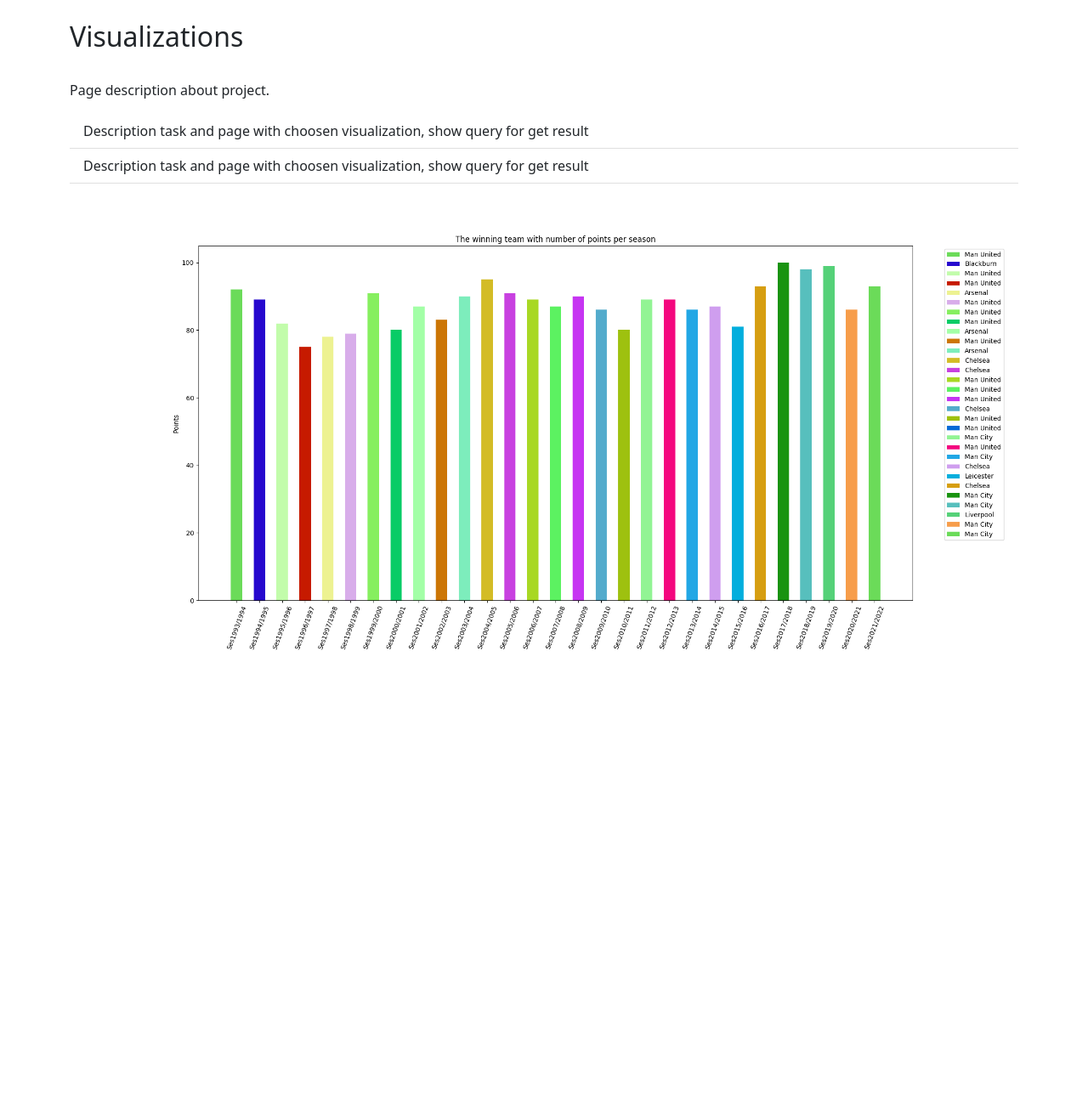
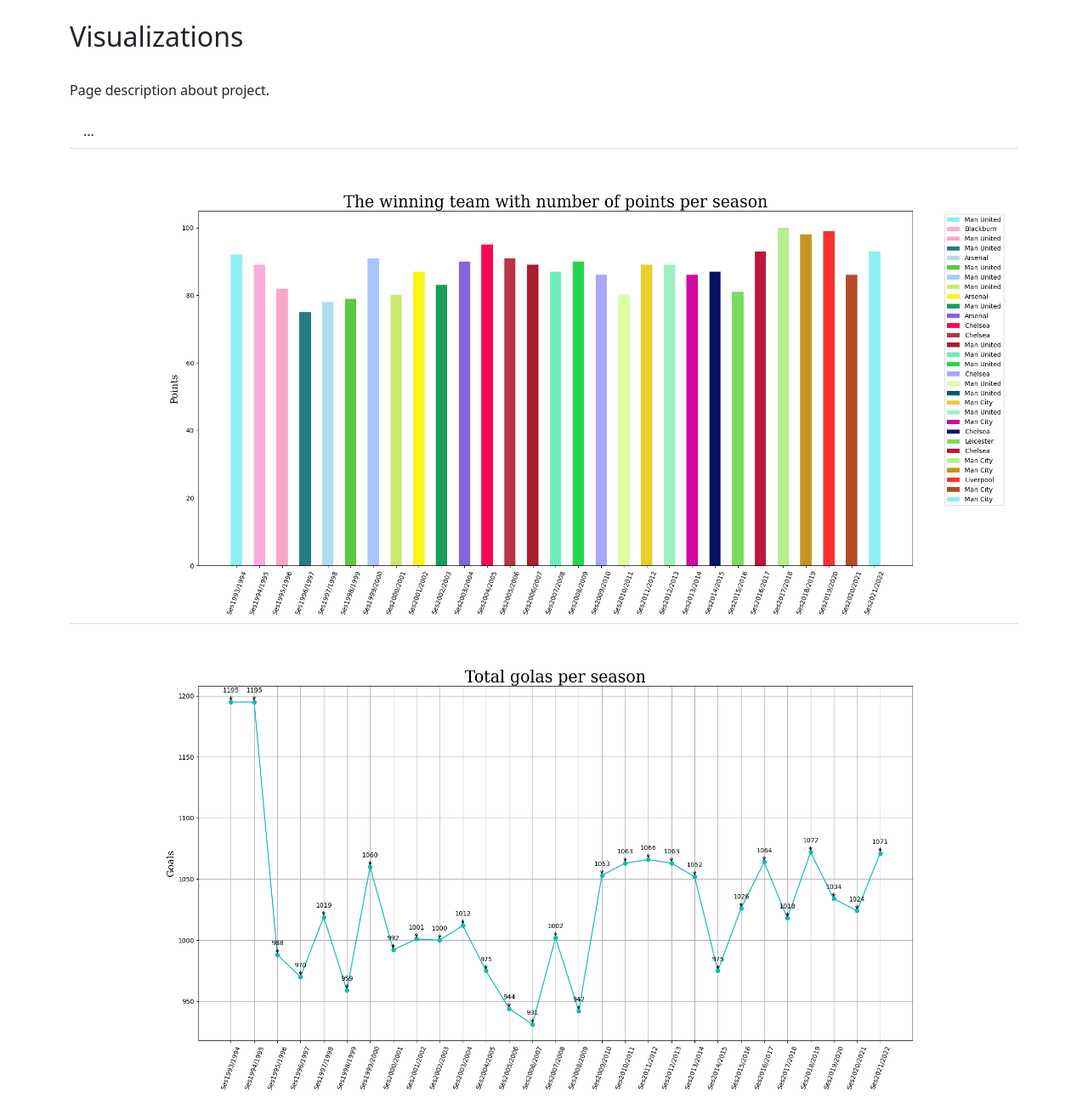
Before and after one commit to mateuszgua/football-stats-england, a Flask app: page /visualization in a window 1280 px wide. Shown: the part 56-1348 px from the top of the page at 85% size. Before the commit the page ends 821 px from the top, so only its background shows below. Run offline with Flask 2, Linux system fonts and the light colour scheme; data that the repository does not hold is empty.

Commit message:
Feat: add visualization for task visu 3

```diff
--- a/app.py
+++ b/app.py
@@ -135,16 +135,46 @@ def visualization():
             colors.append(i)
         color_list = [item for sublist in colors for item in sublist]
 
+        font1 = {'family': 'serif', 'color': 'black', 'size': 25}
+        font2 = {'family': 'serif', 'color': 'black', 'size': 15}
         plt.figure(figsize=(20, 10))
-        fig = plt.bar(df_task_vis_2["Season"],
-                      df_task_vis_2["Points"],
-                      label=df_task_vis_2["Club"], color=color_list, width=0.5)
-        plt.title("The winning team with number of points per season")
-        plt.xlabel('Season')
+        plt.bar(df_task_vis_2["Season"],
+                df_task_vis_2["Points"],
+                label=df_task_vis_2["Club"], color=color_list, width=0.5)
+        plt.title("The winning team with number of points per season",
+                  fontdict=font1)
+        plt.xlabel('Season', fontdict=font2)
         plt.xticks(rotation=70)
-        plt.ylabel('Points')
+        plt.ylabel('Points', fontdict=font2)
         plt.legend(bbox_to_anchor=(1.04, 1), loc="upper left")
         plt.savefig('./static/charts/chart_task_2.png')
+
+        sql_file_task_vis_3 = "./sql_files/task_vis_3.sql"
+        df_task_vis_3 = get_dataframe_from_sql(sql_file_task_vis_3)
+        df_task_vis_3.columns = ['Season', 'Goals']
+
+        plt.figure(figsize=(20, 10))
+        plt.plot(df_task_vis_3["Season"],
+                 df_task_vis_3["Goals"],
+                 c='#0dbcae', marker='o')
+        plt.title("Total golas per season", fontdict=font1)
+        plt.xlabel('Season', fontdict=font2)
+        plt.xticks(rotation=70)
+        plt.ylabel('Goals', fontdict=font2)
+        plt.grid()
+
+        for x, y in zip(df_task_vis_3["Season"], df_task_vis_3["Goals"]):
+            label = "{:.0f}".format(y)
+
+            plt.annotate(label,
+                         (x, y),
+                         textcoords="offset points",
+                         xytext=(0, 15),
+                         ha='center',
+                         arrowprops=dict(arrowstyle="->", color='black'))
+
+        plt.savefig('./static/charts/chart_task_3.png')
+
     finally:
         return render_template('visualization.html')
 
--- /dev/null
+++ b/sql_files/task_vis_3.sql
@@ -0,0 +1,6 @@
+SELECT Season, (SUM(FullTimeHomeGoals) + SUM(FullTimeAwayGoals)) as Goals
+FROM games
+GROUP BY Season
+HAVING Season != 'Ses1899/1900'
+ORDER BY Season
+;
--- a/templates/visualization.html
+++ b/templates/visualization.html
@@ -8,10 +8,14 @@
 <p>Page description about project.</p>
 
 <ul class="list-group list-group-flush">
-    <li class="list-group-item">Description task and page with choosen visualization, show query for get result</li>
-    <li class="list-group-item">Description task and page with choosen visualization, show query for get result</li>
+    <li class="list-group-item">
+        ...
+    </li>
     <li class="list-group-item">
         <img src="{{url_for('static', filename='./charts/chart_task_2.png')}}" class="d-block w-100" alt="Chart">
+    </li>
+    <li class="list-group-item">
+        <img src="{{url_for('static', filename='./charts/chart_task_3.png')}}" class="d-block w-100" alt="Chart">
     </li>
 
 </ul>
```
Also changed, not shown: static/charts/chart_task_2.png, static/charts/chart_task_3.png (added).
